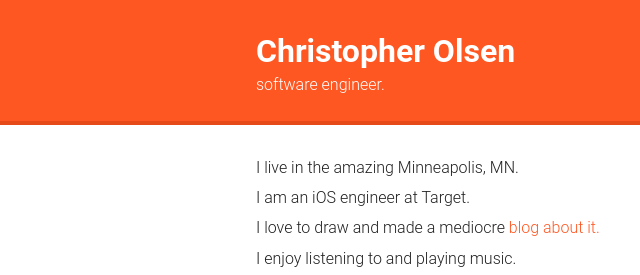
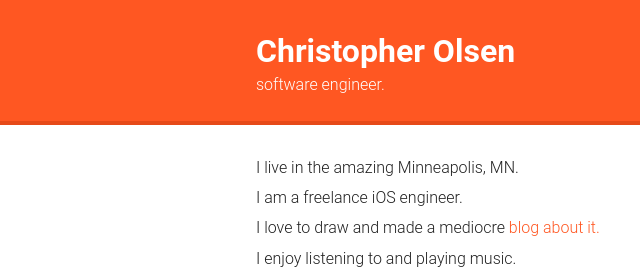
Before and after one commit to caolsen/caolsen.github.io, a plain HTML site: page index.html in a window 1280 px wide. Shown: the top 275 px of the page, 0-640 px from the left. Drawn offline with Linux system fonts and the light colour scheme.

Commit message:
update vocation

```diff
--- a/index.html
+++ b/index.html
@@ -26,7 +26,7 @@
                 <div id="about-me" class="col-4-5">
                     <ul>
                         <li>I live in the amazing Minneapolis, MN.</li>
-                        <li>I am an iOS engineer at Target.</li>
+                        <li>I am a freelance iOS engineer.</li>
                         <li>I love to draw and made a mediocre <a href="http://chrisolsenart.com">blog about it.</a></li>
                         <li>I enjoy listening to and playing music.</li>
                         <li>I am a gamer and enjoy building custom computers.</li>
```
